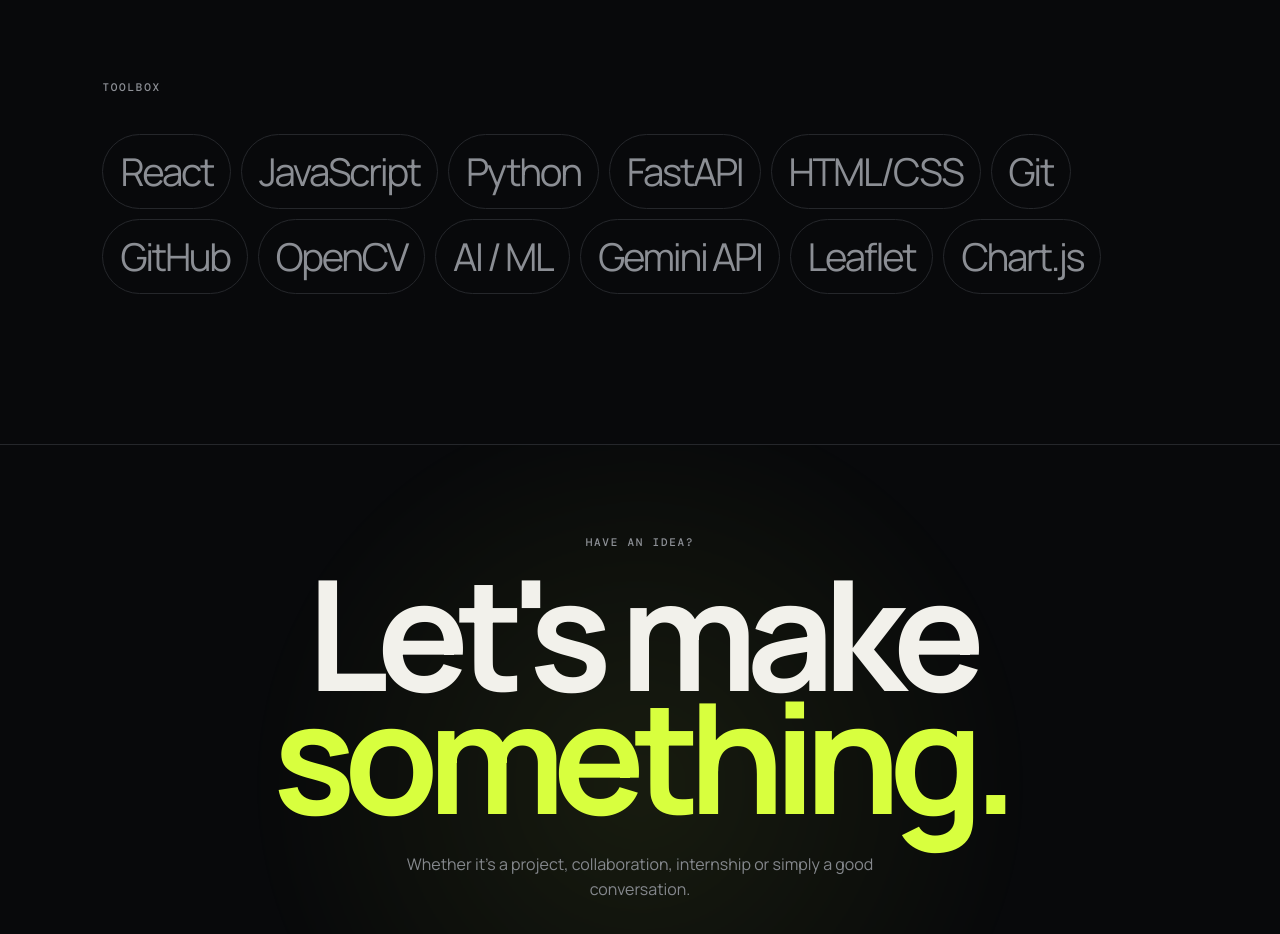
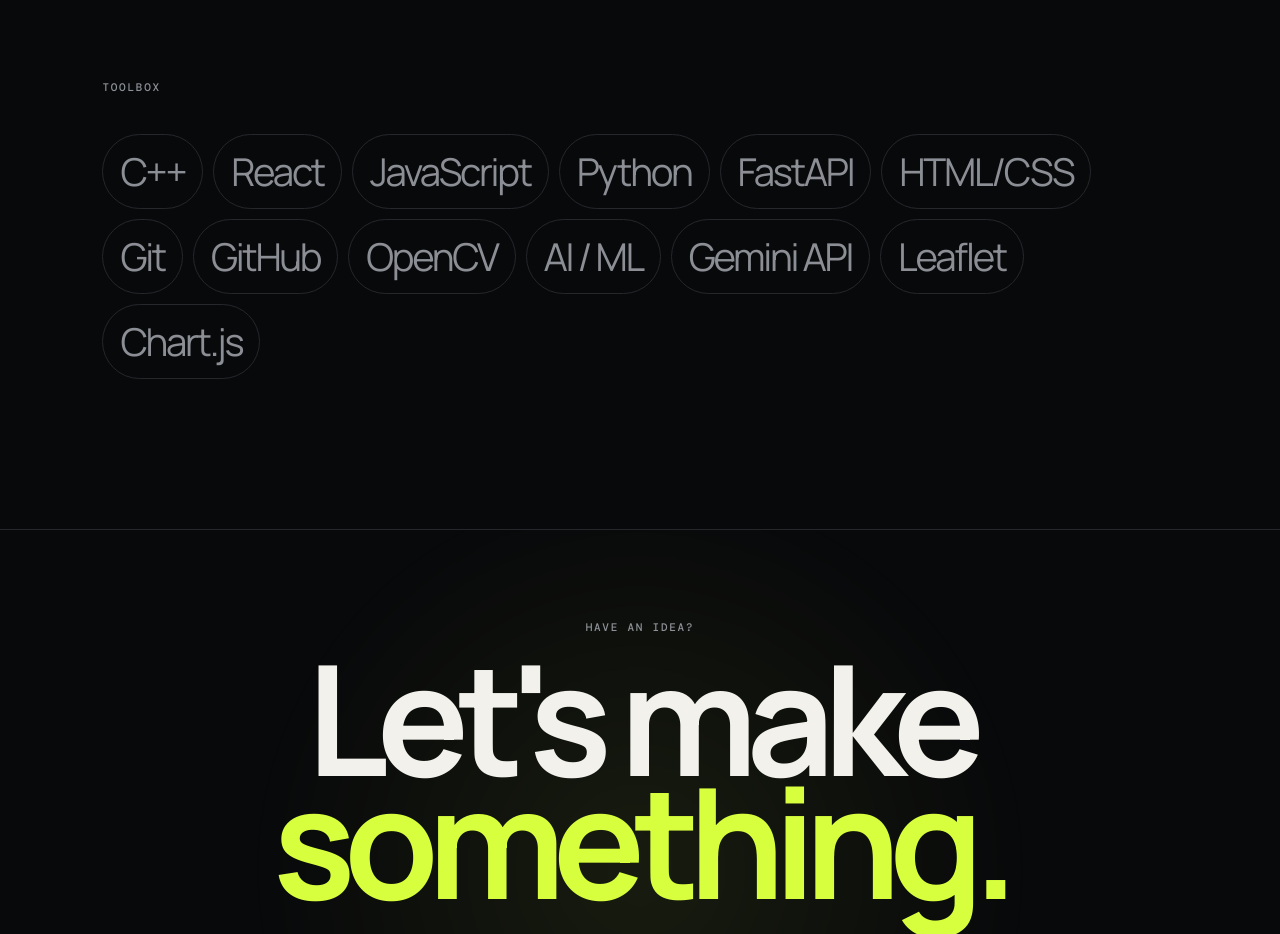
Before and after one commit to a-sad25/asad-aman-portfolio, a plain HTML site: page index.html in a window 1280 px wide. Shown: the part 5120-6054 px from the top of the page. Drawn offline with nearby package versions, Linux system fonts and the light colour scheme.

Commit message:
Add C++ to skills section in index.html

```diff
--- a/index.html
+++ b/index.html
@@ -29,7 +29,7 @@
 </div></section>
 <section id="about" class="section about"><div class="about-left"><p class="eyebrow">A LITTLE ABOUT ME</p><h2>Curious by<br><span>default.</span></h2></div><div class="about-copy"><p class="big">I'm Asad — a B.Tech engineering student at BIT Durg who likes building at the intersection of <strong>software, AI and ideas.</strong></p><p>I enjoy taking a messy problem, breaking it down and turning it into something tangible. Hackathons, college initiatives and side projects have become my favorite way to learn.</p><p>Currently exploring full-stack development, applied AI and product building.</p><div class="stats"><div><b>25+</b><span>PROJECTS</span></div><div><b>03+</b><span>LEADERSHIP ROLES</span></div><div><b>∞</b><span>THINGS TO BUILD</span></div></div></div></section>
 <section id="experience" class="section experience"><div class="section-head"><div><p class="eyebrow">EXPERIENCE</p><h2>More than<br><span>code.</span></h2></div></div><div class="timeline"><div class="time-item"><span class="time">2026 — NOW</span><div><h3>Entrepreneurship Development Cell · BIT Durg</h3><p>Organizing and building initiatives around entrepreneurship, including BITD E-SUMMIT 2026 and student programs.</p></div></div><div class="time-item"><span class="time">2026</span><div><h3>TEDx BITD · Organizing Team</h3><p>Contributing to the planning and execution of TEDx at BIT Durg.</p></div></div><div class="time-item"><span class="time">2026</span><div><h3>Cognifyz Technologies · Web Development Intern</h3><p>Worked on web development tasks and practical software projects.</p></div></div><div class="time-item"><span class="time">2026</span><div><h3>Internshala Student Partner · BIT Durg</h3><p>Campus-facing role focused on student outreach and opportunities.</p></div></div></div></section>
-<section class="section skills"><p class="eyebrow">TOOLBOX</p><div class="skill-cloud"><span>React</span><span>JavaScript</span><span>Python</span><span>FastAPI</span><span>HTML/CSS</span><span>Git</span><span>GitHub</span><span>OpenCV</span><span>AI / ML</span><span>Gemini API</span><span>Leaflet</span><span>Chart.js</span></div></section>
+<section class="section skills"><p class="eyebrow">TOOLBOX</p><div class="skill-cloud"><span>C++</span><span>React</span><span>JavaScript</span><span>Python</span><span>FastAPI</span><span>HTML/CSS</span><span>Git</span><span>GitHub</span><span>OpenCV</span><span>AI / ML</span><span>Gemini API</span><span>Leaflet</span><span>Chart.js</span></div></section>
 <section id="contact" class="contact"><div class="contact-bg" data-speed="0.12"></div><div class="contact-inner"><p class="eyebrow">HAVE AN IDEA?</p><h2>Let's make<br><em>something.</em></h2><p>Whether it's a project, collaboration, internship or simply a good conversation.</p><a class="button primary" href="mailto:asadamanjsp@gmail.com">Get in touch ↗</a><div class="socials"><a href="https://github.com/a-sad25" target="_blank">GitHub</a><a href="https://www.linkedin.com/in/asad-aman-541854289/" target="_blank">LinkedIn</a><a href="mailto:asadamanjsp@gmail.com">Email</a></div></div></section>
 </main><footer><span>© 2026 ASAD AMAN</span><span>BUILT WITH CURIOSITY + CODE</span></footer>
 <script src="script.js"></script></body></html>
```
